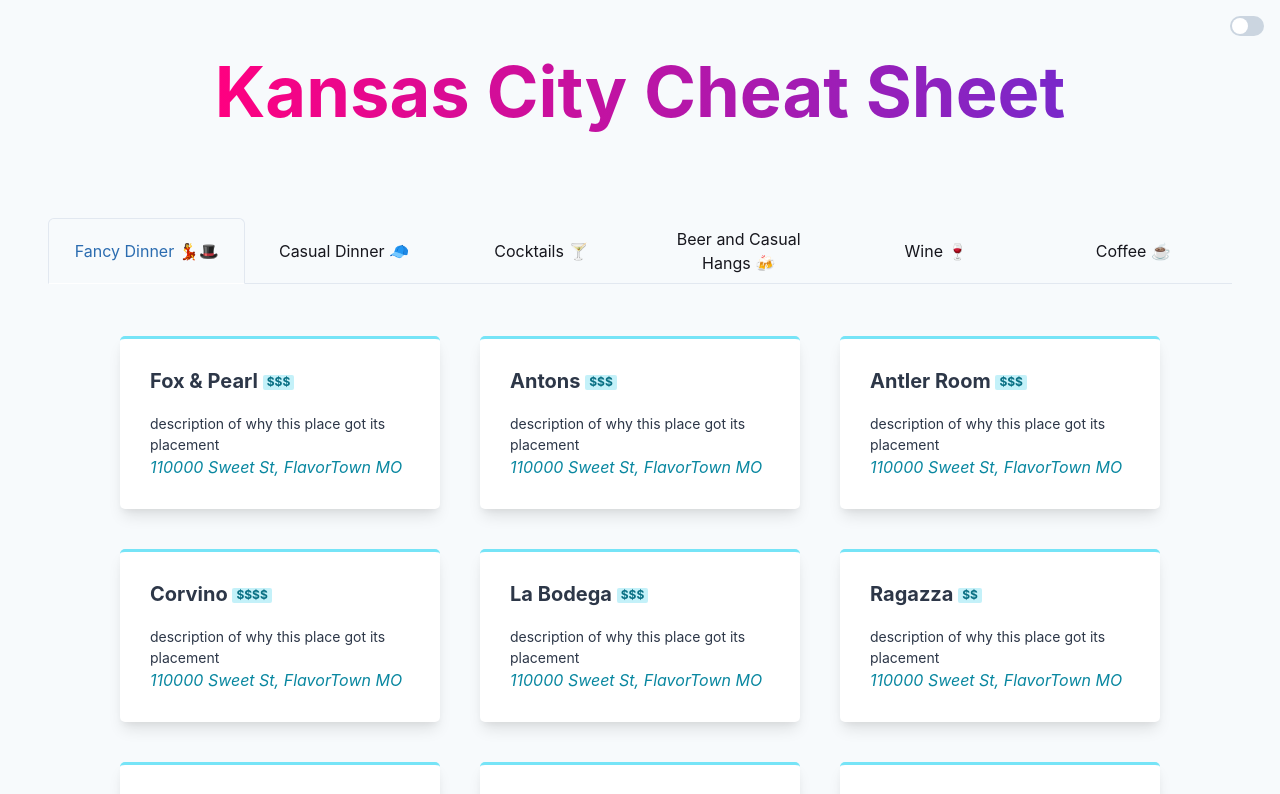
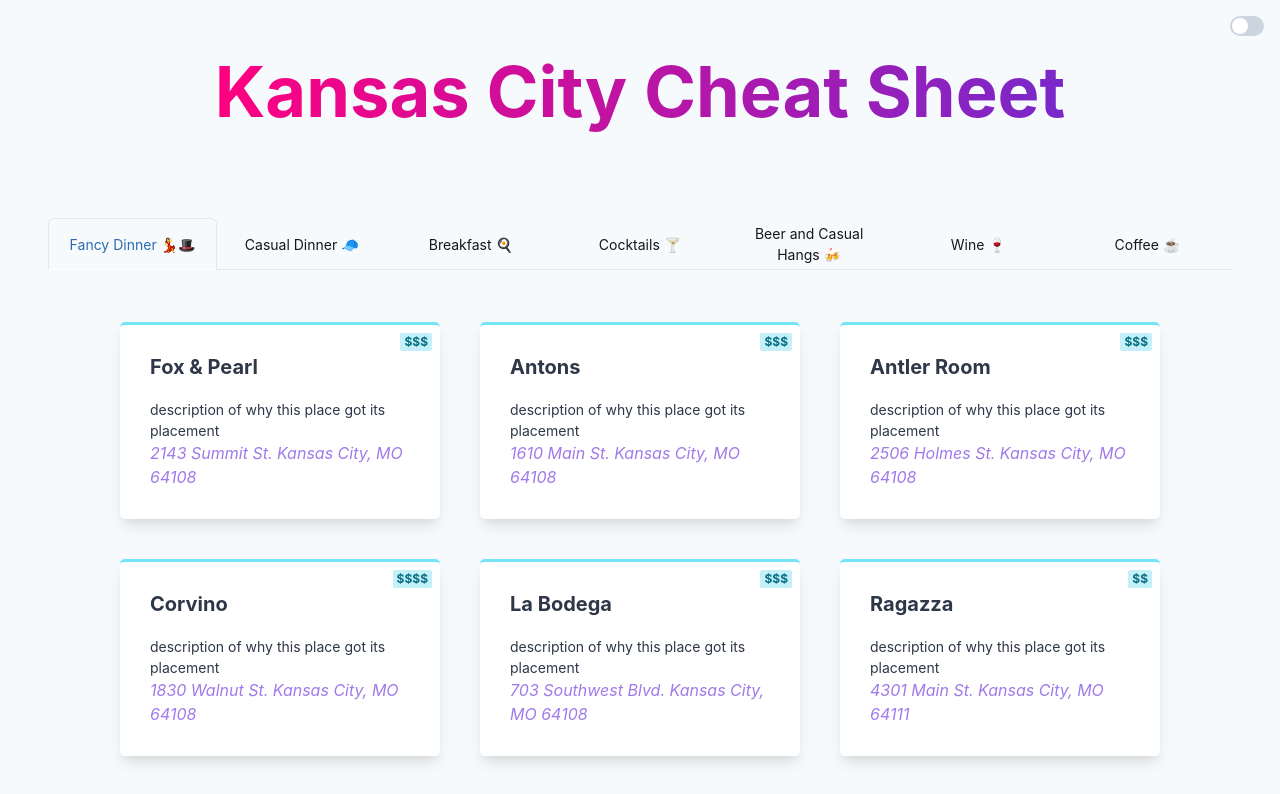
Before and after one commit to patrickmceldowney/kc-cheat-sheet, a Next.js app: page / in a window 1280 px wide. Shown: the top 794 px of the page. Built offline with nearby package versions, Linux system fonts and the light colour scheme.

Commit message:
card styles

```diff
--- a/src/components/Card.tsx
+++ b/src/components/Card.tsx
@@ -5,6 +5,7 @@
   Flex,
   useColorModeValue,
   Badge,
+  Link,
 } from '@chakra-ui/react';
 import { PlaceTypes } from '../lib/types';
 export const Card = ({
@@ -18,12 +19,18 @@
   const bg = useColorModeValue('white', 'gray.600');
   const color = useColorModeValue('gray.700', 'gray.100');
   const shadow = useColorModeValue('lg', 'inner');
+  const addressColor = useColorModeValue('purple.400', 'purple.300');
+  let borderColor = 'cyan.300';
+
+  if (rating === 'average') borderColor = 'green.400';
+  else if (rating === 'dont') borderColor = 'red.500';
   let str = '$';
 
   return (
     <Box
       bg={bg}
       color={color}
+      pos='relative'
       p='30px'
       m='20px'
       maxW='20em'
@@ -31,14 +38,19 @@
       borderRadius={5}
       boxShadow={shadow}
       borderTop='3px solid'
-      borderColor='cyan.300'
+      borderColor={borderColor}
     >
+      <Badge pos='absolute' right={2} top={2} colorScheme='cyan'>
+        {str.repeat(dollarSigns)}
+      </Badge>
       <Flex alignItems='start' direction='column' p={0}>
-        <Heading fontSize='20px' mb={5}>
-          {title} <Badge colorScheme='cyan'>{str.repeat(dollarSigns)}</Badge>
-        </Heading>
+        <Link href={link} isExternal>
+          <Heading fontSize='20px' mb={5}>
+            {title}
+          </Heading>
+        </Link>
         <Text fontSize='14px'>{content}</Text>
-        <Text color='cyan.700' as='i' fontSize='16px'>
+        <Text color={addressColor} as='i' fontSize='16px'>
           {address}
         </Text>
       </Flex>
--- a/src/pages/index.tsx
+++ b/src/pages/index.tsx
@@ -27,10 +27,11 @@
   <Container minHeight='100vh'>
     <Hero title='Kansas City Cheat Sheet' />
     <Main maxW='100vw'>
-      <Tabs isFitted variant='enclosed' m='0 2em'>
+      <Tabs isFitted variant='enclosed' m='0 2em' size='sm'>
         <TabList mb='1em'>
           <Tab>Fancy Dinner 💃🎩</Tab>
           <Tab>Casual Dinner 🧢</Tab>
+          <Tab>Breakfast 🍳</Tab>
           <Tab>Cocktails 🍸</Tab>
           <Tab>Beer and Casual Hangs 🍻</Tab>
           <Tab>Wine 🍷</Tab>
@@ -46,6 +47,8 @@
                   content={place.content}
                   rating={place.rating}
                   dollarSigns={place.dollarSigns}
+                  link={place.link}
+                  address={place.address}
                 />
               ))}
             </Flex>
@@ -59,6 +62,23 @@
                   content={place.content}
                   rating={place.rating}
                   dollarSigns={place.dollarSigns}
+                  link={place.link}
+                  address={place.address}
+                />
+              ))}
+            </Flex>
+          </TabPanel>
+          <TabPanel>
+            <Flex alignContent='center' justifyContent='center' wrap='wrap'>
+              {breakfast.map((place, index) => (
+                <Card
+                  key={index}
+                  title={place.title}
+                  content={place.content}
+                  rating={place.rating}
+                  dollarSigns={place.dollarSigns}
+                  link={place.link}
+                  address={place.address}
                 />
               ))}
             </Flex>
@@ -72,6 +92,8 @@
                   content={place.content}
                   rating={place.rating}
                   dollarSigns={place.dollarSigns}
+                  link={place.link}
+                  address={place.address}
                 />
               ))}
             </Flex>
@@ -85,6 +107,8 @@
                   content={place.content}
                   rating={place.rating}
                   dollarSigns={place.dollarSigns}
+                  link={place.link}
+                  address={place.address}
                 />
               ))}
             </Flex>
@@ -98,6 +122,8 @@
                   content={place.content}
                   rating={place.rating}
                   dollarSigns={place.dollarSigns}
+                  link={place.link}
+                  address={place.address}
                 />
               ))}
             </Flex>
@@ -111,6 +137,8 @@
                   content={place.content}
                   rating={place.rating}
                   dollarSigns={place.dollarSigns}
+                  link={place.link}
+                  address={place.address}
                 />
               ))}
             </Flex>
```
